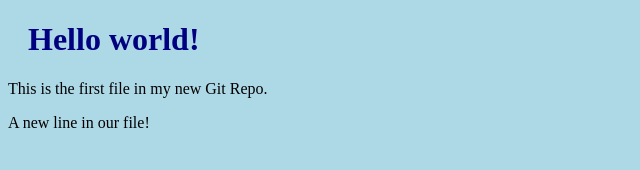
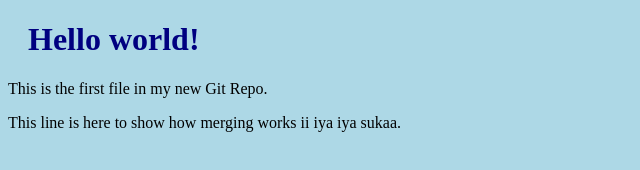
Before and after one commit to ClaireCardwell/hello-world, a plain HTML site: page index.html in a window 1280 px wide. Shown: the whole page, without its empty margins (0-640 px from the left). Drawn offline with Linux system fonts and the light colour scheme.

Commit message:
Mengupdate index dengan emergency fix

```diff
--- a/index.html
+++ b/index.html
@@ -8,7 +8,7 @@
 
 <h1>Hello world!</h1>
 <p>This is the first file in my new Git Repo.</p>
-<p>A new line in our file!</p>
+<p>This line is here to show how merging works ii iya iya sukaa.</p>
 
 </body>
 </html>
```
